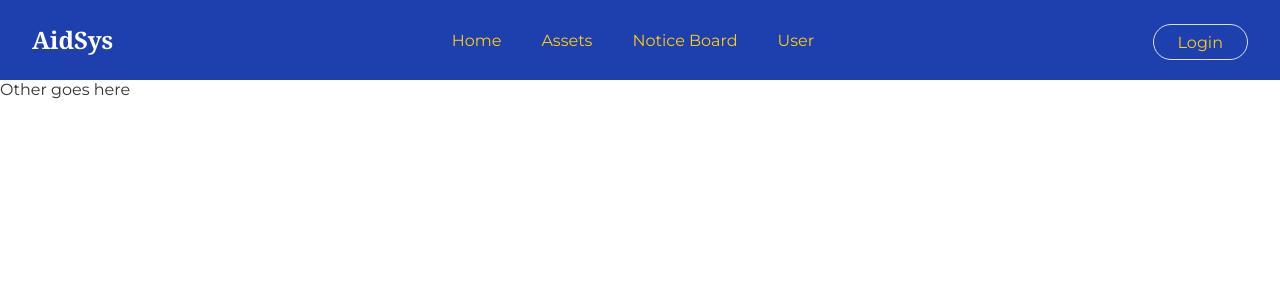
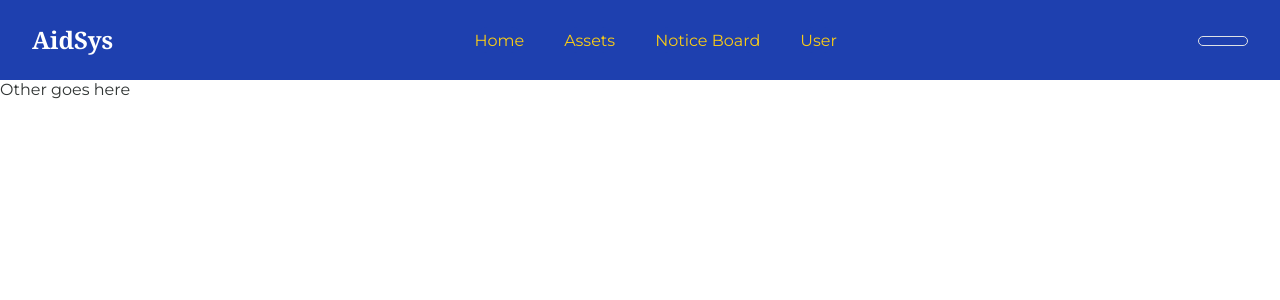
Before and after one commit to SusheelThapa/AidSys-Front-End, a React (Create React App) app: page /assets in a window 1280 px wide. Shown: the top 300 px of the page. Built offline with nearby package versions, Linux system fonts and the light colour scheme; no server answers.

Commit message:
Change login to passed studentName

```diff
--- a/src/components/common/Header.jsx
+++ b/src/components/common/Header.jsx
@@ -1,7 +1,7 @@
 import React from "react";
 import { Link } from "react-router-dom";
 
-const Header = () => {
+const Header = ({ studentName }) => {
   return (
     <div className="flex bg-blue-800 h-20">
       <p className="mx-8 font-bold text-white bg-blue-800 font-serif text-2xl mt-4">
@@ -22,10 +22,8 @@ const Header = () => {
         </button>
       </div>
       <div className="bg-blue-800 my-4 mx-8">
-        <button className="bg-transparent py-1 px-4 border text-yellow-400 hover:font-bold">
-          <Link to={"/login"} className="bg-transparent hover:text-yellow-500">
-            Login
-          </Link>
+        <button className="bg-transparent font-medium py-1 px-4 border text-yellow-400 hover:font-bold ">
+          {studentName}
         </button>
       </div>
     </div>
```
